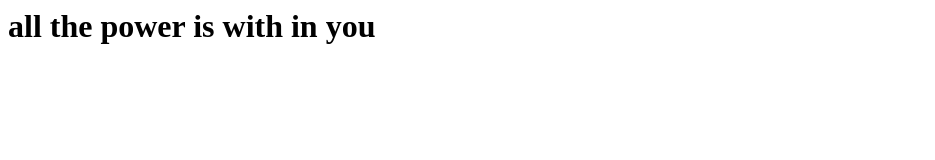
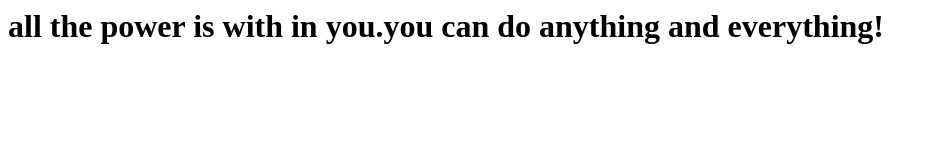
Before and after one commit to ThotaJaganReddy/firstgitrepo, a plain HTML site: page index.html in a window 1280 px wide. Shown: the whole page, without its empty margins (0-935 px from the left). Drawn offline with Linux system fonts and the light colour scheme.

Commit message:
completed the first quote

```diff
--- a/index.html
+++ b/index.html
@@ -1,5 +1,5 @@
 <html>
 	<body>
-		<h1> all the power is with in you</h1>
+		<h1> all the power is with in you.you can do anything and everything!</h1>
 	</body>
 </html>
```
